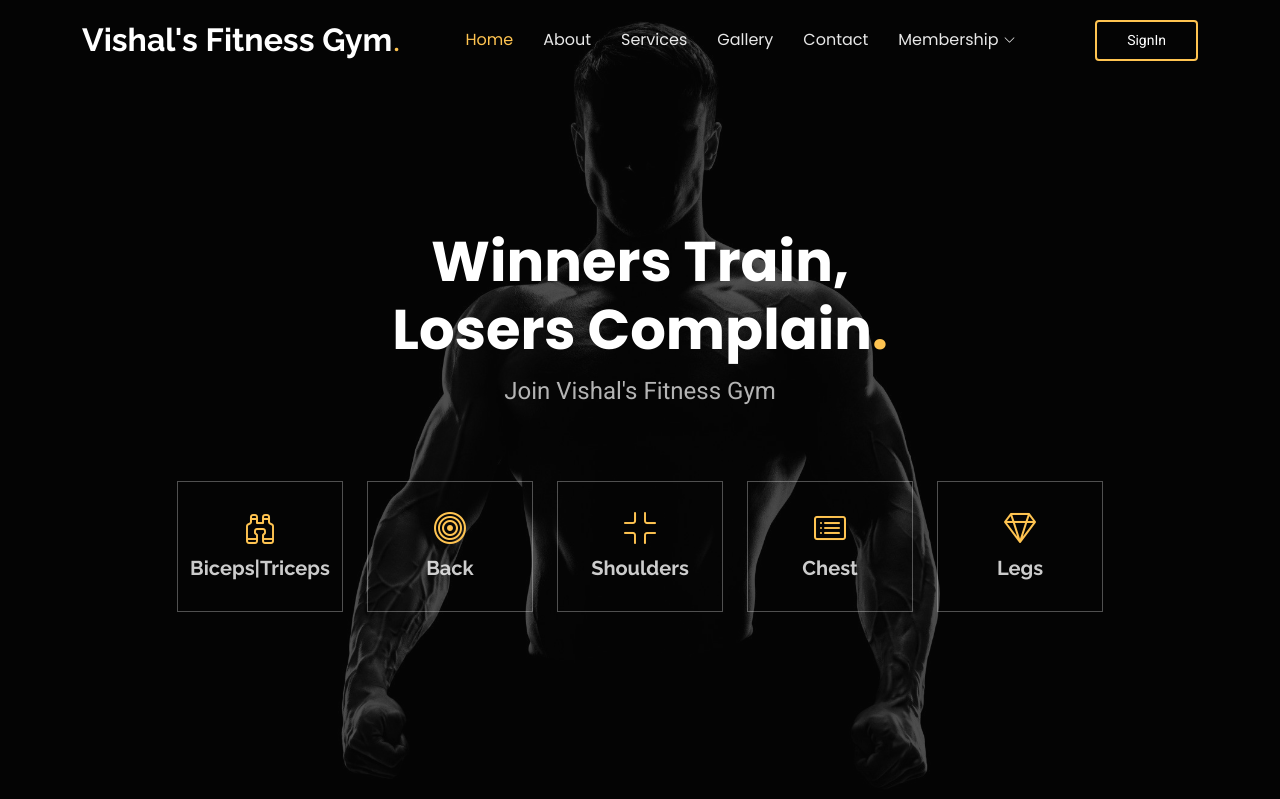
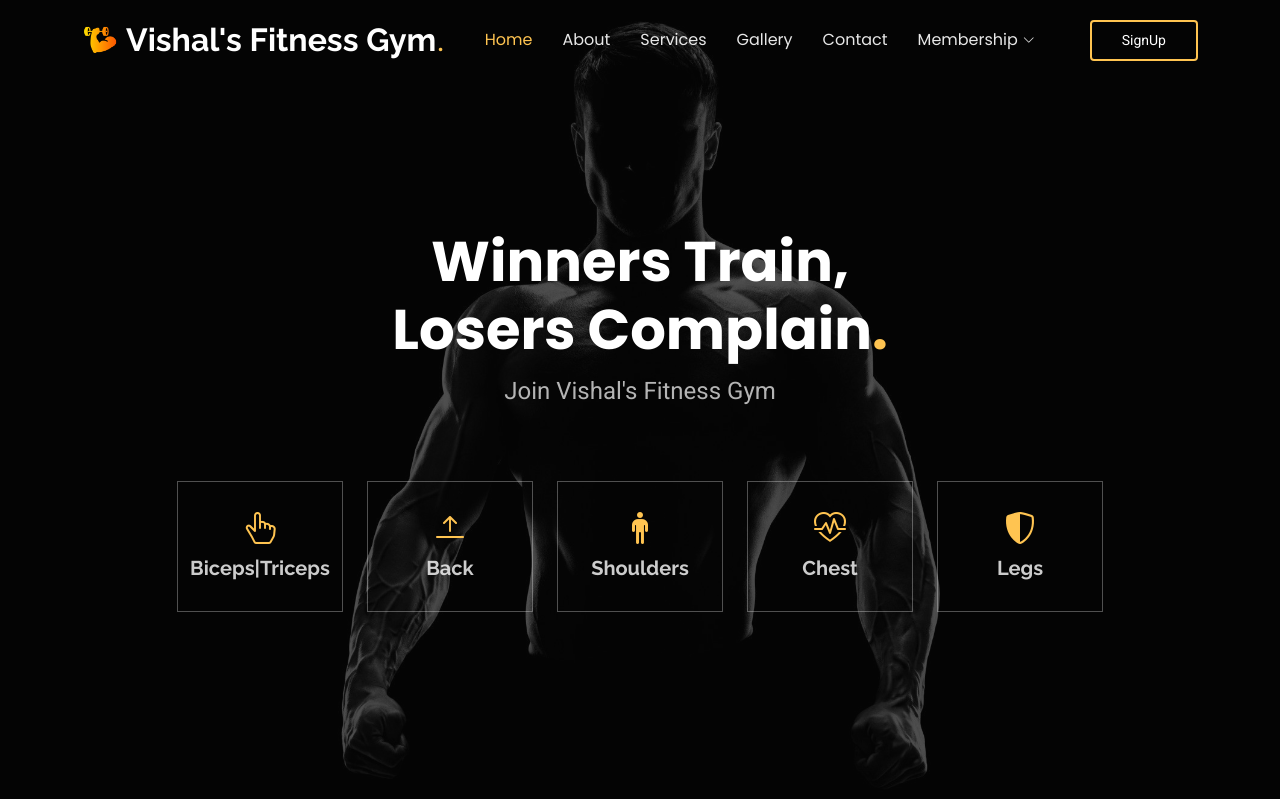
Before and after one commit to abhishek-8899/Gym_project, a Django app: page / in a window 1280 px wide. Shown: the top 799 px of the page. Run offline with Django 5.2, Linux system fonts and the light colour scheme; some libraries are stand-ins or nearby versions.

Commit message:
Login-SignUp added

```diff
--- a/Gym_project/authapp/urls.py
+++ b/Gym_project/authapp/urls.py
@@ -5,4 +5,5 @@ urlpatterns = [
         path('',views.Home,name="Home"),
         path('signup',views.signup,name="signup"),
         path('login',views.handlelogin,name="handlelogin"),
+        path('logout',views.handlelogout,name="handlelogout"),
 ]
--- a/Gym_project/authapp/views.py
+++ b/Gym_project/authapp/views.py
@@ -1,11 +1,61 @@
-from django.shortcuts import render
-
+from django.shortcuts import render,redirect
+from django.contrib import messages
+from django.contrib.auth import authenticate, login, logout
+from django.contrib.auth.models import User
 # Create your views here.
 def Home(request):
     return render(request,"index.html")
 
 def signup(request):
+    if request.method == "POST":
+        username = request.POST.get("usernumber")
+        email = request.POST.get("email")
+        pass1 = request.POST.get("pass1")
+        pass2 = request.POST.get("pass2")
+
+        if len(username) != 10 or not username.isdigit():
+            messages.error(request, "Phone number must be 10 digits.")
+            return redirect('/signup')
+        if pass1 != pass2:
+            messages.error(request, "Passwords do not match.")
+            return redirect('signup')
+        try:
+            if User.objects.get(username=username):
+                messages.warning(request, "Phone number already exists.")
+                return redirect('/signup')
+        except User.DoesNotExist:
+            pass
+        try:
+            if User.objects.get(email=email):
+                messages.warning(request, "Email already exists.")
+                return redirect('/signup')
+        except User.DoesNotExist:
+            pass
+
+        myuser = User.objects.create_user(username=username, email=email, password=pass1)
+        myuser.save()
+        messages.success(request, "Your account has been successfully created, Login Please.")
+        return redirect('/login')
+
     return render(request,"signup.html")
 
 def handlelogin(request):
+    if request.method == "POST":
+        username = request.POST.get("usernumber")
+        pass1 = request.POST.get("pass1")
+
+        myuser = authenticate(username=username, password=pass1)
+
+        if myuser is not None:
+            login(request, myuser)
+            messages.success(request, "Successfully Logged In")
+            return redirect('/')
+        else:
+            messages.error(request, "Invalid Credentials, Please Try Again")
+            return redirect('/login')
     return render(request,"handlelogin.html")
+
+def handlelogout(request):
+    logout(request)
+    messages.success(request, "Successfully Logged Out")
+    return redirect('/login')
--- a/Gym_project/templates/base.html
+++ b/Gym_project/templates/base.html
@@ -10,7 +10,7 @@
   <meta name="keywords" content="">
 
   <!-- Favicons -->
-  <link href="static/assets/img/favicon.png" rel="icon">
+  <link href="static/assets/img/gymo.png" rel="icon">
   <link href="static/assets/img/apple-touch-icon.png" rel="apple-touch-icon">
 
   <!-- Fonts -->
@@ -44,7 +44,7 @@
 
       <a href="\" class="logo d-flex align-items-center me-auto me-lg-0">
         <!-- Uncomment the line below if you also wish to use an image logo -->
-         {% comment %} <img src="static/assets/img/logo.png" alt="">  {% endcomment %}
+         <img src="static/assets/img/gymo.png" alt="">
         <h1 class="sitename">Vishal's Fitness Gym</h1>
         <span>.</span>
       </a>
@@ -68,7 +68,7 @@
         <i class="mobile-nav-toggle d-xl-none bi bi-list"></i>
       </nav>
 
-      <a class="btn-getstarted" href="/signup">Signin</a>
+      <a class="btn-getstarted" href="/signup">SignUp</a>
 
     </div>
   </header>
--- a/Gym_project/templates/index.html
+++ b/Gym_project/templates/index.html
@@ -10,7 +10,7 @@
   <meta name="keywords" content="">
 
   <!-- Favicons -->
-  <link href="static/assets/img/msc1.png" rel="icon">
+  <link href="static/assets/img/gymo.png" rel="icon">
   <link href="static/assets/img/apple-touch-icon.png" rel="apple-touch-icon">
 
   <!-- Fonts -->
@@ -44,7 +44,7 @@
 
       <a href="\" class="logo d-flex align-items-center me-auto me-lg-0">
         <!-- Uncomment the line below if you also wish to use an image logo -->
-         {% comment %} <img src="static/assets/img/logo.png" alt="">  {% endcomment %}
+          <img src="static/assets/img/gymo.png" alt="">
         <h1 class="sitename">Vishal's Fitness Gym</h1>
         <span>.</span>
       </a>
@@ -67,8 +67,11 @@
         </ul>
         <i class="mobile-nav-toggle d-xl-none bi bi-list"></i>
       </nav>
-
-      <a class="btn-getstarted" href="/signup">SignIn</a>
+      {% if not request.user.is_authenticated  %}
+      <a class="btn-getstarted" href="/signup">SignUp</a>
+      {% else %}
+      <a class="btn-getstarted" href="/logout">Logout</a>
+      {% endif %}
 
     </div>
   </header>
@@ -92,31 +95,31 @@
         <div class="row gy-4 mt-5 justify-content-center" data-aos="fade-up" data-aos-delay="200">
           <div class="col-xl-2 col-md-4" data-aos="fade-up" data-aos-delay="300">
             <div class="icon-box">
-              <i class="bi bi-binoculars"></i>
+              <i class="bi bi-hand-index-thumb"></i>
               <h3><a href="">Biceps|Triceps</a></h3>
             </div>
           </div>
           <div class="col-xl-2 col-md-4" data-aos="fade-up" data-aos-delay="400">
             <div class="icon-box">
-              <i class="bi bi-bullseye"></i>
+              <i class="bi bi-arrow-bar-up"></i>
               <h3><a href="">Back</a></h3>
             </div>
           </div>
           <div class="col-xl-2 col-md-4" data-aos="fade-up" data-aos-delay="500">
             <div class="icon-box">
-              <i class="bi bi-fullscreen-exit"></i>
+              <i class="bi bi-person-standing"></i>
               <h3><a href="">Shoulders</a></h3>
             </div>
           </div>
           <div class="col-xl-2 col-md-4" data-aos="fade-up" data-aos-delay="600">
             <div class="icon-box">
-              <i class="bi bi-card-list"></i>
+              <i class="bi bi-heart-pulse"></i>
               <h3><a href="">Chest</a></h3>
             </div>
           </div>
           <div class="col-xl-2 col-md-4" data-aos="fade-up" data-aos-delay="700">
             <div class="icon-box">
-              <i class="bi bi-gem"></i>
+              <i class="bi bi-shield-shaded"></i>
               <h3><a href="">Legs</a></h3>
             </div>
           </div>
```
Also changed, not shown: Gym_project/Gym_project/settings.py (+10 -0 lines), Gym_project/templates/handlelogin.html (+48 -0 lines), Gym_project/templates/signup.html (+9 -0 lines), Gym_project/authapp/migrations/0001_initial.py (added), Gym_project/db.sqlite3, Gym_project/static/assets/img/gymo.png (added), Gym_project/static/assets/img/muscle.png (added).
